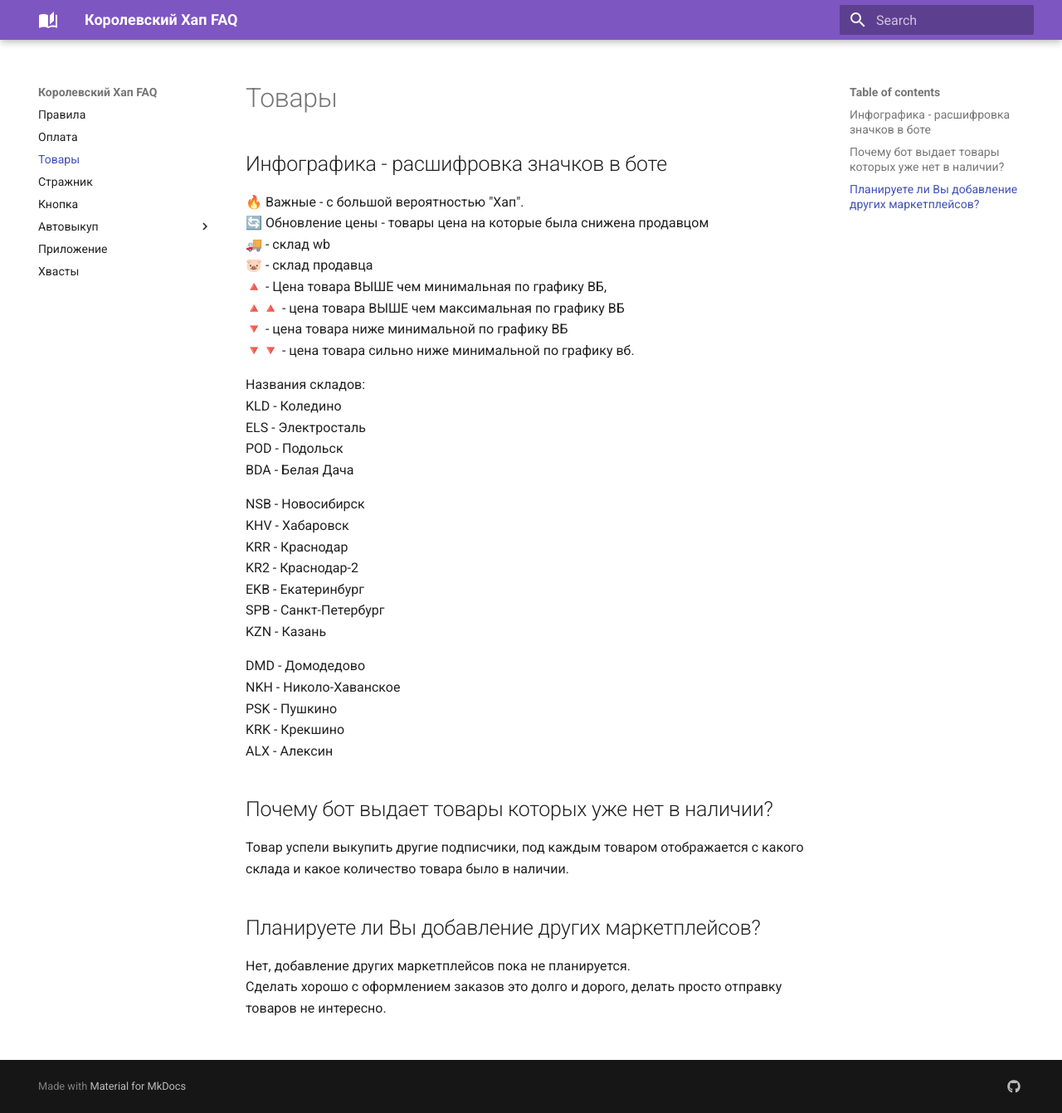
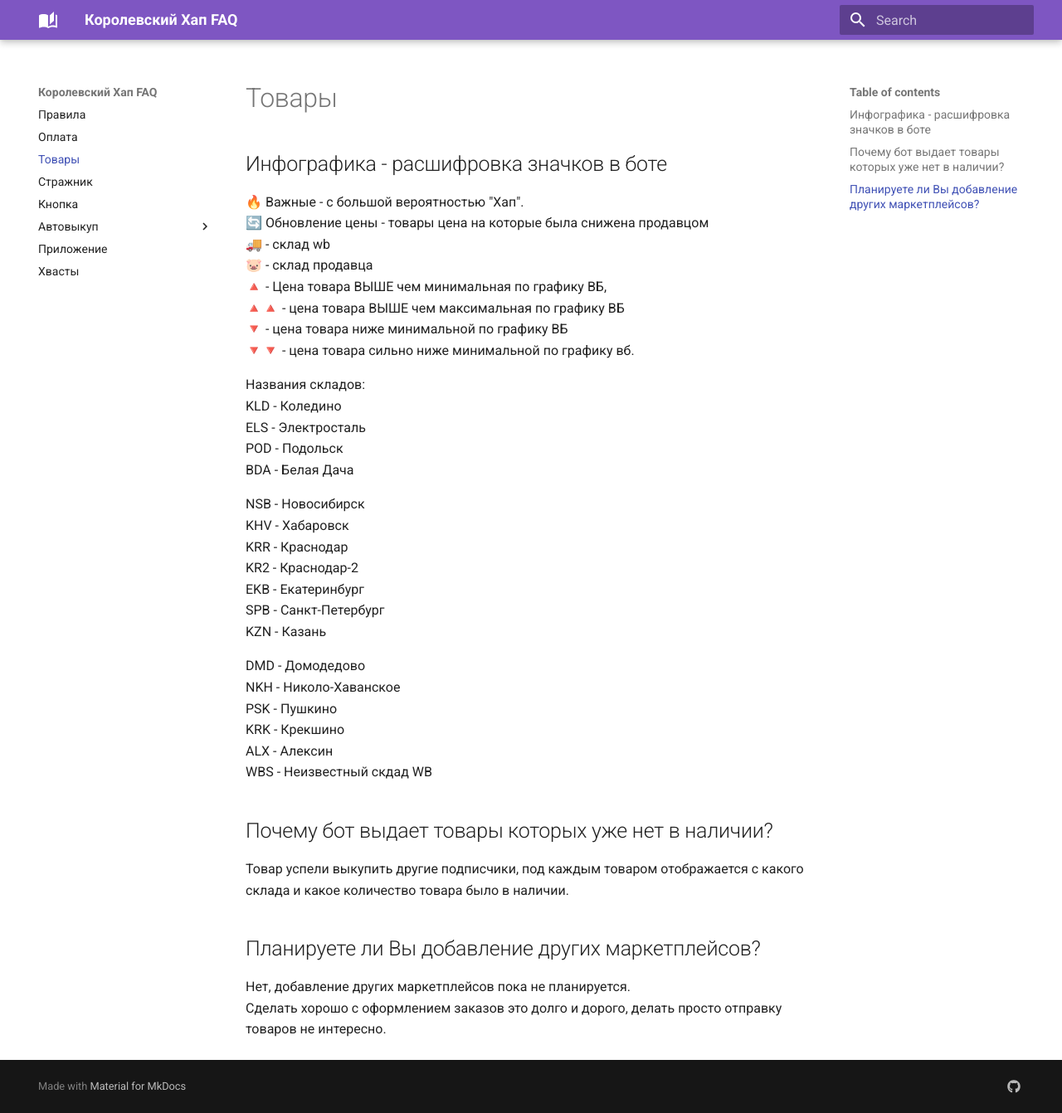
Before and after one commit to korolevskiyhap/faq, an MkDocs documentation site: the page built from docs/content.md, in a window 1280 px wide and 1342 px high. Shown: the whole window at 83% size. Built offline with MkDocs 1.6.1 and Material for MkDocs 9.7.7, drawn with Linux system fonts in a browser that asks for light colours.

Commit message:
Update content.md

```diff
--- a/docs/content.md
+++ b/docs/content.md
@@ -28,6 +28,7 @@
 PSK - Пушкино
 KRK - Крекшино
 ALX - Алексин
+WBS - Неизвестный скдад WB
 
 ## Почему бот выдает товары которых уже нет в наличии?
 Товар успели выкупить другие подписчики, под каждым товаром отображается с какого склада и какое количество товара было в наличии.
```
